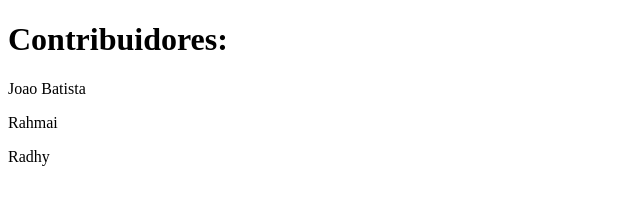
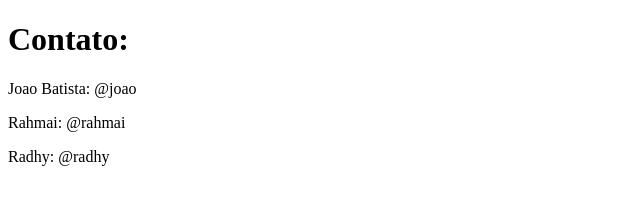
Before and after one commit to joaoporroque/github-for-teams, a plain HTML site: page contato.html in a window 1280 px wide. Shown: the whole page, without its empty margins (0-640 px from the left). Drawn offline with Linux system fonts and the light colour scheme.

Commit message:
isert people

```diff
--- a/index.html
+++ b/contato.html
@@ -4,12 +4,12 @@
     <meta charset="UTF-8">
     <meta http-equiv="X-UA-Compatible" content="IE=edge">
     <meta name="viewport" content="width=device-width, initial-scale=1.0">
-    <title>Trabalahndo em time</title>
+    <title>Contato</title>
 </head>
 <body>
-    <h1>Contribuidores:</h1>
-    <p>Joao Batista</p>
-    <p>Rahmai</p>
-    <p>Radhy</p>
+    <h1>Contato:</h1>
+    <p>Joao Batista: @joao</p>
+    <p>Rahmai: @rahmai</p>
+    <p>Radhy: @radhy</p>
 </body>
 </html>
```
